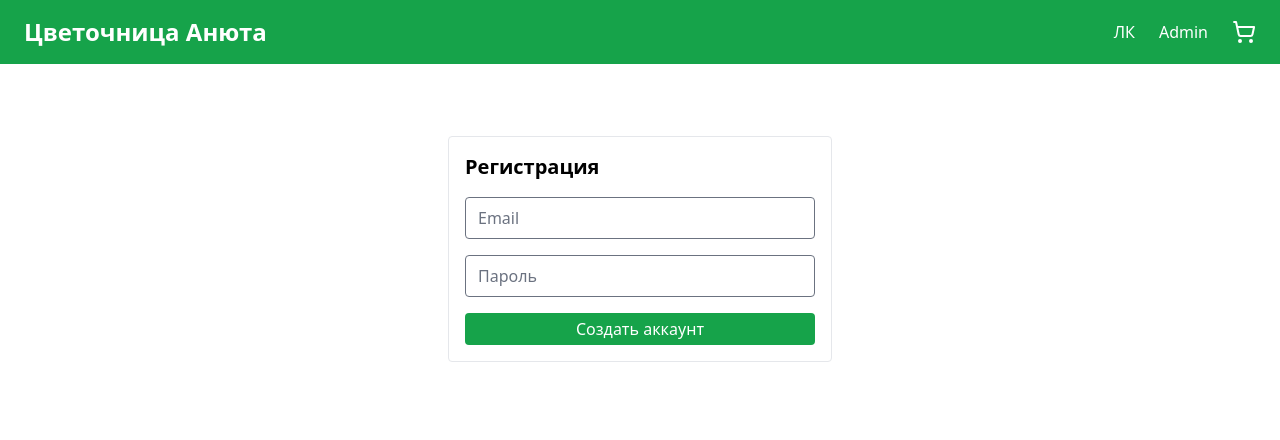
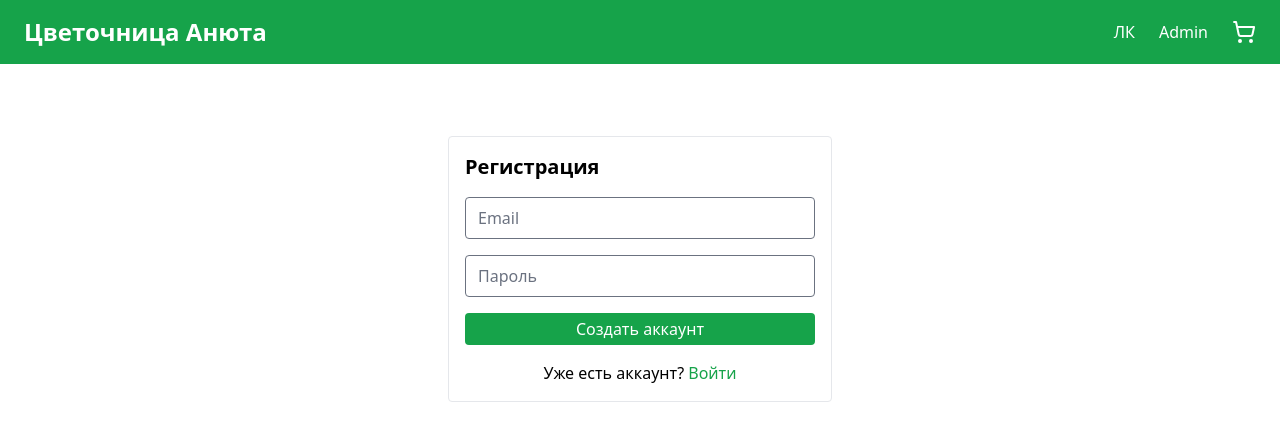
Before and after one commit to m0khm/flower-shop, a Next.js app: page /auth/register in a window 1280 px wide. Shown: the top 440 px of the page. Built offline with nearby package versions, Linux system fonts and the light colour scheme.

Commit message:
Update register.jsx

```diff
--- a/src/pages/auth/register.jsx
+++ b/src/pages/auth/register.jsx
@@ -1,11 +1,12 @@
-// src/pages/auth/register.jsx
 import { useState } from 'react';
+import Link from 'next/link';
 import { Button } from '@/components/ui/button';
 
 export default function Register() {
   const [email, setEmail] = useState('');
   const [password, setPassword] = useState('');
 
+  // Компонент должен быть обычной функцией, не async
   const handleSubmit = async (e) => {
     e.preventDefault();
     const res = await fetch('/api/auth/register', {
@@ -43,6 +44,12 @@ export default function Register() {
         />
         <Button className="w-full">Создать аккаунт</Button>
       </form>
+      <p className="mt-4 text-center">
+        Уже есть аккаунт?{' '}
+        <Link href="/auth/login">
+          <a className="text-green-600 hover:underline">Войти</a>
+        </Link>
+      </p>
     </div>
   );
 }
```
